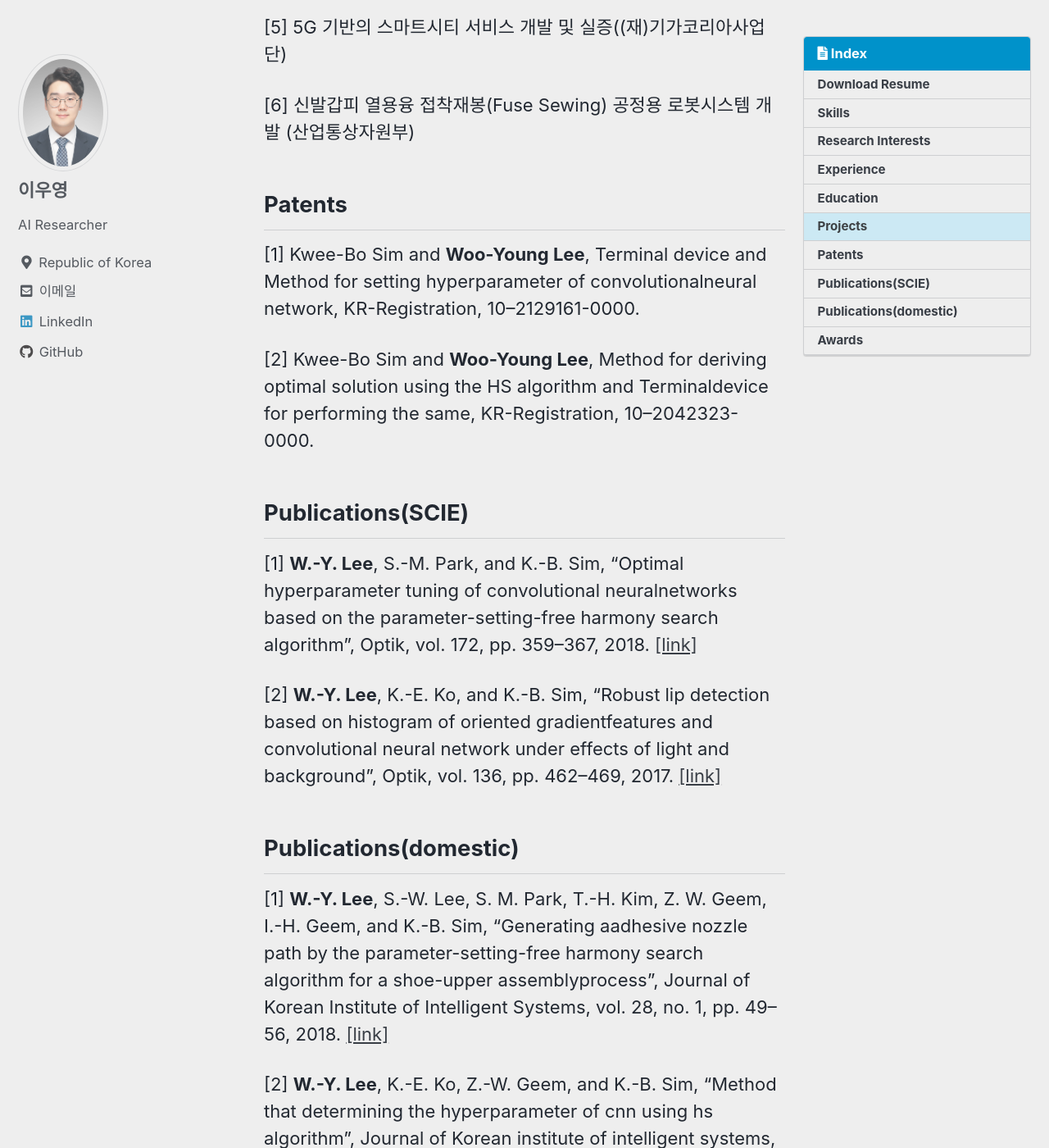
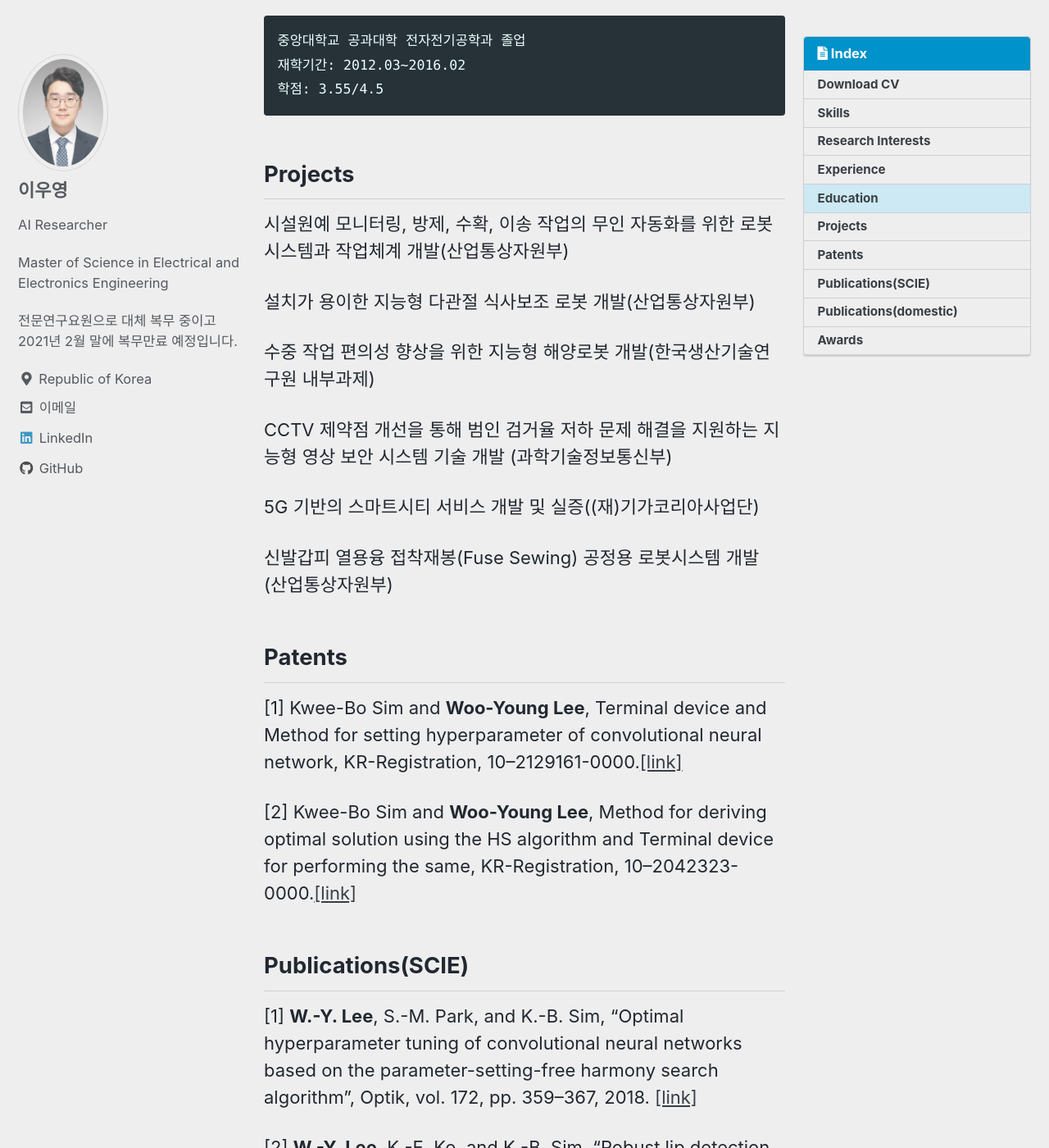
Before and after one commit to WYLee-dev/WYLee-dev.github.io, a Jekyll site: the page built from index.md, in a window 1280 px wide and 1400 px high, scrolled down 2418 px. Shown: the whole window at 82% size. Built offline with Jekyll 4.4.1, drawn with Linux system fonts in a browser that asks for light colours; cached includes are drawn as plain includes; some of the changed text lies outside the part shown.

Commit message:
[2020.09.19]

````diff
--- a/_config.yml
+++ b/_config.yml
@@ -21,7 +21,7 @@ title_separator          : "-"
 subtitle                 : # site tagline that appears below site title in masthead
 name                     : "WooYoung Lee"
 description              : "WYLee's portfolio"
-url                      : "https://WYLee-dev.github.io/_pages/Curriculum Vitae/"
+url                      : "https://WYLee-dev.github.io"
 baseurl                  : # the subpath of your site, e.g. "/blog"
 repository               : # GitHub username/repo-name e.g. "mmistakes/minimal-mistakes"
 teaser                   : # path of fallback teaser image, e.g. "/assets/images/500x300.png"
@@ -95,7 +95,7 @@ analytics:
 author:
   name             : "이우영"
   avatar           : "/assets/images/profile.jpg"
-  bio              : "AI Researcher"
+  bio              : "AI Researcher\n\nMaster of Science in Electrical and Electronics Engineering\n\n전문연구요원으로 대체 복무 중이고 2021년 2월 말에 복무만료 예정입니다."
   location         : "Republic of Korea"
   email            : "wylee.dev@gmail.com"
   github           : "WYLee-dev"
--- a/_data/navigation.yml
+++ b/_data/navigation.yml
@@ -1,6 +1,6 @@
 # main links
 main:
-  - title: "Resume"
+  - title: "Curriculum Vitae"
     url: /
   # - title: "About"
   #   url: https://mmistakes.github.io/minimal-mistakes/about/
--- a/index.md
+++ b/index.md
@@ -1,5 +1,5 @@
 ---
-title: Resume
+title: Curriculum Vitae
 layout: single
 author_profile: true
 read_time: true
@@ -9,93 +9,103 @@ related: true
 toc: true
 toc_sticky: true
 toc_label: Index
-last_modified_at: '2020-09-18 00:00:00 +0800'
+last_modified_at: '2020-09-19 00:00:00 +0800'
 ---
 
-## [Download Resume](https://WYLee-dev.github.io/Documents/WYLee_Curriculum_Vitae.pdf)
+## [Download CV](https://WYLee-dev.github.io/assets\documents/WYLee_Curriculum_Vitae.pdf)
 
 ## Skills
 **Programming language**
+
 Python, C++, MATLAB
 
 **Framework/Library**
+
 PyTorch, LibTorch, Darknet, TensorFlow, ONNX, OpenVINO, TensorRT, Caffe
 
 **OS**
+
 Windows, Linux(Ubuntu)
 
 ## Research Interests
-Deep Learning, Machine Learning, Classification, Object Detection, Image Segmentation, Person Re-Identification, Pattern Recognition
+주 관심 분야는 딥러닝 기반 영상처리고 컴퓨터 비전 분야에 사용하는 딥러닝 모델을 학습하고 변환하는 업무를 주로 수행하고 있습니다.
+
+Classification, Object detection, Instance segmentation, Person Re-Identification 분야에 사용하는 딥러닝 모델을 직접 학습한 경험이 있습니다.
+
+LibTorch, ONNX, ONNX Runtime, TensorRT, OpenVINO를 이용하여 Python에서 학습한 모델을 C++에서 사용 가능한 형태로 변환한 경험이 있습니다.
 
 ## Experience
 **한국생산기술연구원**
 ```
 융합기술연구소 로봇응용연구부문 연구원(전문연구요원)
-재직 기간: 2019.11~현재
+재직기간: 2019.11~현재
 담당 업무
-- 컴퓨터 비전(Object Detection, Instance Segmentation) 분야 딥러닝 모델 개발
+- Object Detection 분야 딥러닝 모델 개발
+- Instance Segmentation 분야 딥러닝 모델 개발
+- Instance Segmentation 모델 학습용 데이터 태깅 툴 개발
 - 딥러닝 모델 inference를 위한 C++ 기반 DLL 개발
 - python 기반 UR5e 로봇 제어 프로그램 개발
 ```
-
 **(주)인텔리빅스**
 ```
 영상정보처리연구소 AI개발팀 연구원(전문연구요원)
-재직 기간: 2018.02~2019.11
+재직기간: 2018.02~2019.11
 담당 업무
-- 컴퓨터 비전(Classification, Object Detection, Person Re-Identification) 분야 딥러닝 모델 개발
+- Classification 분야 딥러닝 모델 개발
+- Object Detection 분야 딥러닝 모델 개발
+- Person Re-Identification 분야 딥러닝 모델 개발
 - 딥러닝 모델 inference를 위한 C++ 기반 DLL 개발
 ```
 
 ## Education
-**중앙대학교 석사 졸업**
+**M.S. in Electrical and Electronics Engineering**
 ```
-일반대학원 전자전기공학과 제어 및 시스템 전공
+중앙대학교 일반대학원 전자전기공학과 석사 졸업(제어 및 시스템 전공)
 지도교수: 심귀보 교수님(유비쿼터스로봇 및 지능정보시스템 연구실)
 학위논문: 최적의 CNN 구조 설계를 위한 HS 알고리즘 기반 하이퍼파라미터 결정 방법
+재학기간: 2016.03~2018.02
 학점: 4.5/4.5
 ```
-
-**중앙대학교 학사 졸업**
+**B.S. in Electrical and Electronics Engineering**
 ```
-공과대학 전자전기공학과 전자전기공학 전공
+중앙대학교 공과대학 전자전기공학과 졸업
+재학기간: 2012.03~2016.02
 학점: 3.55/4.5
 ```
 
 ## Projects
-[1] 시설원예 모니터링, 방제, 수확, 이송 작업의 무인 자동화를 위한 로봇시스템과 작업체계 개발(산업통상자원부)
+시설원예 모니터링, 방제, 수확, 이송 작업의 무인 자동화를 위한 로봇시스템과 작업체계 개발(산업통상자원부)
 
-[2] 설치가 용이한 지능형 다관절 식사보조 로봇 개발(산업통상자원부)
+설치가 용이한 지능형 다관절 식사보조 로봇 개발(산업통상자원부)
 
-[3] 수중 작업 편의성 향상을 위한 지능형 해양로봇 개발(한국생산기술연구원 내부과제)
+수중 작업 편의성 향상을 위한 지능형 해양로봇 개발(한국생산기술연구원 내부과제)
 
-[4] CCTV 제약점 개선을 통해 범인 검거율 저하 문제 해결을 지원하는 지능형 영상 보안 시스템 기술 개발 (과학기술정보통신부)
+CCTV 제약점 개선을 통해 범인 검거율 저하 문제 해결을 지원하는 지능형 영상 보안 시스템 기술 개발 (과학기술정보통신부)
 
-[5] 5G 기반의 스마트시티 서비스 개발 및 실증((재)기가코리아사업단)
+5G 기반의 스마트시티 서비스 개발 및 실증((재)기가코리아사업단)
 
-[6] 신발갑피 열용융 접착재봉(Fuse Sewing) 공정용 로봇시스템 개발 (산업통상자원부)
+신발갑피 열용융 접착재봉(Fuse Sewing) 공정용 로봇시스템 개발 (산업통상자원부)
 
 ## Patents
-[1] Kwee-Bo Sim and **Woo-Young Lee**, Terminal device and Method for setting hyperparameter of convolutionalneural network, KR-Registration, 10–2129161-0000.
+[1] Kwee-Bo Sim and **Woo-Young Lee**, Terminal device and Method for setting hyperparameter of convolutional neural network, KR-Registration, 10–2129161-0000.[[link]](https://doi.org/10.8080/1020170183585)
 
-[2] Kwee-Bo Sim and **Woo-Young Lee**, Method for deriving optimal solution using the HS algorithm and Terminaldevice for performing the same, KR-Registration, 10–2042323-0000.
-
+[2] Kwee-Bo Sim and **Woo-Young Lee**, Method for deriving optimal solution using the HS algorithm and Terminal device for performing the same, KR-Registration, 10–2042323-0000.[[link]](https://doi.org/10.8080/1020170183583)
 
 ## Publications(SCIE)
-[1] **W.-Y. Lee**, S.-M. Park, and K.-B. Sim, “Optimal hyperparameter tuning of convolutional neuralnetworks based on the parameter-setting-free harmony search algorithm”, Optik, vol. 172, pp. 359–367, 2018. [[link]](https://www.sciencedirect.com/science/article/pii/S0030402618310167?casa_token=A-847ZbssDgAAAAA:QeDKSQCfIDpeCU0HFndrsdNTezN9YY2rEZEuSjBQ-qqOQI8OVu8Wt7TnAYc2UFVFFdSpxNw)
+[1] **W.-Y. Lee**, S.-M. Park, and K.-B. Sim, “Optimal hyperparameter tuning of convolutional neural networks based on the parameter-setting-free harmony search algorithm”, Optik, vol. 172, pp. 359–367, 2018. [[link]](https://doi.org/10.1016/j.ijleo.2018.07.044)
 
-[2] **W.-Y. Lee**, K.-E. Ko, and K.-B. Sim, “Robust lip detection based on histogram of oriented gradientfeatures and convolutional neural network under effects of light and background”, Optik, vol. 136, pp. 462–469, 2017. [[link]](https://www.sciencedirect.com/science/article/pii/S0030402617301602?casa_token=A0cCHmWFChQAAAAA:Skd8ItkysBcS3Km2_92hKFVmvx7C1IHLtuN0l7zWkQ8sGlY7O7V_rCRTyambdZuFXJbXUMY)
+[2] **W.-Y. Lee**, K.-E. Ko, and K.-B. Sim, “Robust lip detection based on histogram of oriented gradient features and convolutional neural network under effects of light and background”, Optik, vol. 136, pp. 462–469, 2017. [[link]](https://doi.org/10.1016/j.ijleo.2017.02.017)
 
 ## Publications(domestic)
-[1] **W.-Y. Lee**, S.-W. Lee, S. M. Park, T.-H. Kim, Z. W. Geem, I.-H. Geem, and K.-B. Sim, “Generating aadhesive nozzle path by the parameter-setting-free harmony search algorithm for a shoe-upper assemblyprocess”, Journal of Korean Institute of Intelligent Systems, vol. 28, no. 1, pp. 49–56, 2018. [[link]](http://www.dbpia.co.kr/Journal/articleDetail?nodeId=NODE07369712)
+[1] **W.-Y. Lee**, S.-W. Lee, S. M. Park, T.-H. Kim, Z. W. Geem, I.-H. Geem, and K.-B. Sim, “Generating a adhesive nozzle path by the parameter-setting-free harmony search algorithm for a shoe-upper assembly process”, Journal of Korean Institute of Intelligent Systems, vol. 28, no. 1, pp. 49–56, 2018. [[link]](http://doi.org/10.5391/JKIIS.2018.28.1.49)
 
-[2] **W.-Y. Lee**, K.-E. Ko, Z.-W. Geem, and K.-B. Sim, “Method that determining the hyperparameter of cnn using hs algorithm”, Journal of Korean institute of intelligent systems, vol. 27, no. 1, pp. 22–28, 2017. [[link]](https://www.koreascience.or.kr/article/JAKO201718851431043.page)
+[2] **W.-Y. Lee**, K.-E. Ko, Z.-W. Geem, and K.-B. Sim, “Method that determining the hyperparameter of cnn using hs algorithm”, Journal of Korean institute of intelligent systems, vol. 27, no. 1, pp. 22–28, 2017. [[link]](https://doi.org/10.5391/JKIIS.2017.27.1.022)
 
-[3] **W.-Y. Lee**, S.-M. Park, I. Jang, T.-H. Kim, and K.-B. Sim, “Cnn-based shoe-upper pattern recognition and generation of adhesive point”, Journal of Institute of Control, Robotics and Systems, vol. 23, pp. 725–731, 2017. [[link]](https://www.dbpia.co.kr/journal/articleDetail?nodeId=NODE07230997)
+[3] **W.-Y. Lee**, S.-M. Park, I. Jang, T.-H. Kim, and K.-B. Sim, “Cnn-based shoe-upper pattern recognition and generation of adhesive point”, Journal of Institute of Control, Robotics and Systems, vol. 23, pp. 725–731, 2017. [[link]](https://doi.org/10.5302/J.ICROS.2017.17.0109)
 
-[4] J.-W. Kim, **W.-Y. Lee**, J.-H. Yu, and K.-B. Sim, “Autonomous mobile robot control using the wearable devices based on emg signal for detecting fire”, Journal of Korean Institute of Intelligent Systems, vol. 26, no. 3, pp. 176–181, 2016. [[link]](https://www.koreascience.or.kr/article/JAKO201623562836732.page)
+[4] J.-W. Kim, **W.-Y. Lee**, J.-H. Yu, and K.-B. Sim, “Autonomous mobile robot control using the wearable devices based on emg signal for detecting fire”, Journal of Korean Institute of Intelligent Systems, vol. 26, no. 3, pp. 176–181, 2016. [[link]](https://doi.org/10.5391/JKIIS.2016.26.3.176)
 
-[5] **W.-Y. Lee**, H.-M. Ko, J.-H. Yu, and K.-B. Sim, “An implementation of smart dormitory system based on internet of things”, Journal of Korean Institute of Intelligent Systems, vol. 26, no. 4, pp. 295–300, 2016. [[link]](https://www.koreascience.or.kr/article/JAKO201634347631277.page)
+[5] **W.-Y. Lee**, H.-M. Ko, J.-H. Yu, and K.-B. Sim, “An implementation of smart dormitory system based on internet of things”, Journal of Korean Institute of Intelligent Systems, vol. 26, no. 4, pp. 295–300, 2016. [[link]](https://doi.org/10.5391/JKIIS.2016.26.4.295)
 
 ## Awards
 [1] Best paper award at 2017 Korea Institute of Intelligent Systems autumn conference	(2017.11)
````
Also changed, not shown: sample.txt (renamed from _pages/sample.md, +0 -22 lines), 4 other files.
